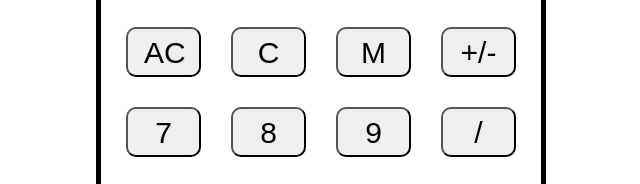
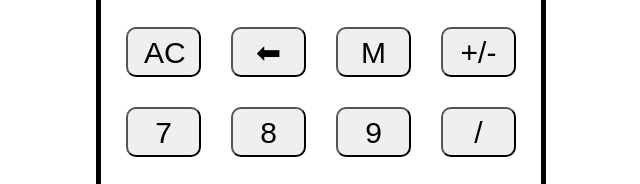
Before and after one commit to aScHEABL/Calculator, a plain HTML site: page index.html in a window 1280 px wide. Shown: the part 276-460 px from the top of the page, 327-967 px from the left. Drawn offline with Linux system fonts and the light colour scheme.

Commit message:
feat: replace C with ⬅ button

```diff
--- a/index.html
+++ b/index.html
@@ -24,7 +24,7 @@
                 <button id="0" class="button">0</button>
             </div>
             <div id="column2" class="column-container">
-                <button id="C" class="button">C</button>
+                <button id="backspace" class="button">⬅</button>
                 <button id="8" class="button">8</button>
                 <button id="5" class="button">5</button>
                 <button id="2" class="button">2</button>
```
